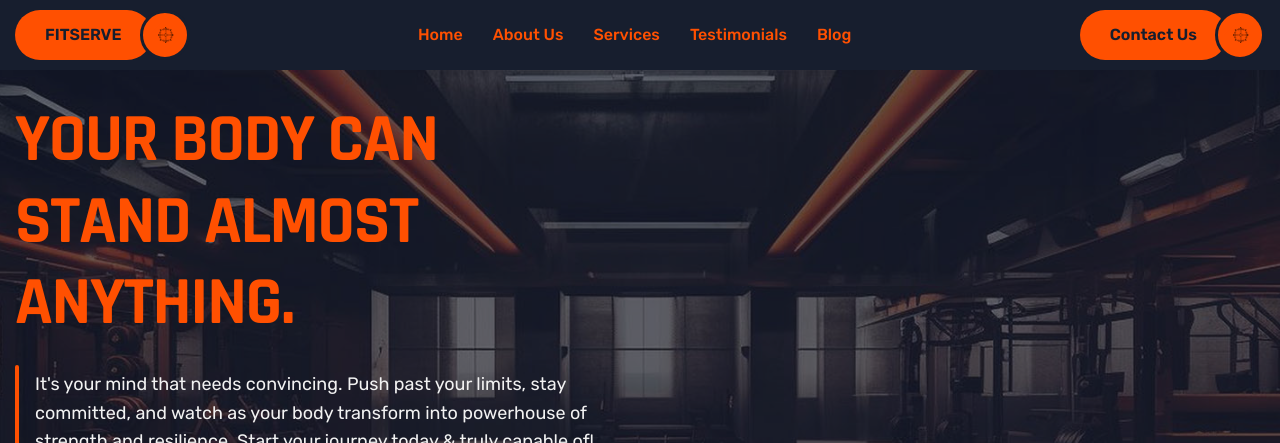
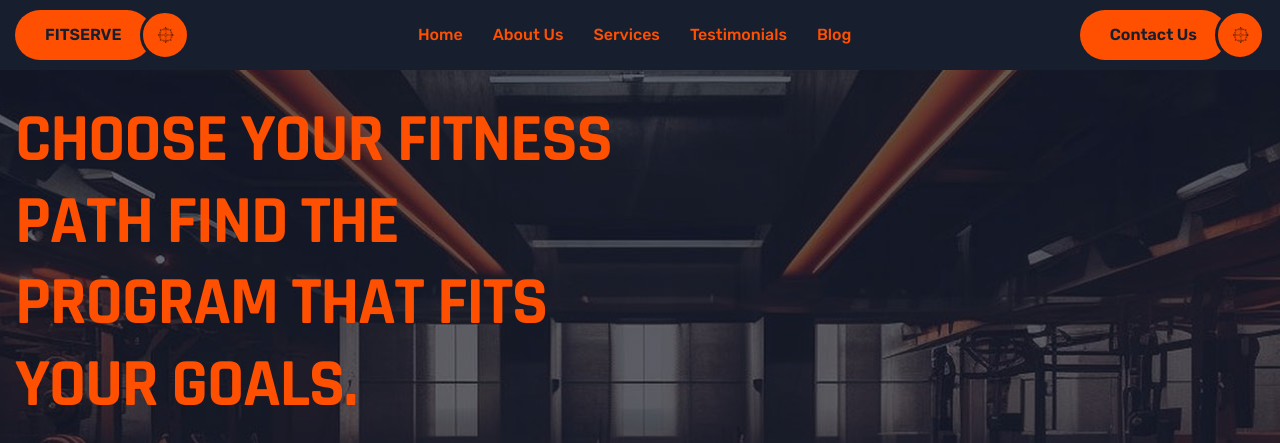
Before and after one commit to demo571/fitzym, a plain HTML site: page index.html in a window 1280 px wide. Shown: the top 443 px of the page. Drawn offline with Linux system fonts and the light colour scheme.

Commit message:
Update index.html

```diff
--- a/index.html
+++ b/index.html
@@ -208,7 +208,9 @@
                       <!-- Section Title Start -->
                       <div class="section-title dark-section">
                         <h1 class="text-anime-style-2" data-cursor="-opaque">
-                          Your body can <span>stand almost</span> anything.
+                          Choose Your Fitness Path
+                          <span>Find the program that </span>
+                          fits your goals.
                         </h1>
                         <p class="wow fadeInUp">
                           Whether you're looking for focused one-on-one
@@ -280,13 +282,14 @@
                       <!-- Section Title Start -->
                       <div class="section-title dark-section">
                         <h1 class="text-anime-style-2" data-cursor="-opaque">
-                          Your body can <span>stand almost</span> anything.
+                          Choose Your Fitness Path
+                          <span>Find the program that</span> fits your goals.
                         </h1>
                         <p class="wow fadeInUp">
-                          It's your mind that needs convincing. Push past your
-                          limits, stay committed, and watch as your body
-                          transform into powerhouse of strength and resilience.
-                          Start your journey today & truly capable of!
+                          Whether you're looking for focused one-on-one
+                          training, outdoor activites, or a complete
+                          transformation — Fitserve has a program tailored for
+                          your lifestyle and goals.
                         </p>
                       </div>
                       <!-- Section Title End -->
@@ -352,13 +355,14 @@
                       <!-- Section Title Start -->
                       <div class="section-title dark-section">
                         <h1 class="text-anime-style-2" data-cursor="-opaque">
-                          Your body can <span>stand almost</span> anything.
+                          Choose Your Fitness Path
+                          <span>Find the program </span> that fits your goals.
                         </h1>
                         <p class="wow fadeInUp">
-                          It's your mind that needs convincing. Push past your
-                          limits, stay committed, and watch as your body
-                          transform into powerhouse of strength and resilience.
-                          Start your journey today & truly capable of!
+                          Whether you're looking for focused one-on-one
+                          training, outdoor activites, or a complete
+                          transformation — Fitserve has a program tailored for
+                          your lifestyle and goals.
                         </p>
                       </div>
                       <!-- Section Title End -->
@@ -424,13 +428,14 @@
                       <!-- Section Title Start -->
                       <div class="section-title dark-section">
                         <h1 class="text-anime-style-2" data-cursor="-opaque">
-                          Your body can <span>stand almost</span> anything.
+                          Choose Your Fitness Path
+                          <span>Find the program </span> that fits your goals.
                         </h1>
                         <p class="wow fadeInUp">
-                          It's your mind that needs convincing. Push past your
-                          limits, stay committed, and watch as your body
-                          transform into powerhouse of strength and resilience.
-                          Start your journey today & truly capable of!
+                          Whether you're looking for focused one-on-one
+                          training, outdoor activites, or a complete
+                          transformation — Fitserve has a program tailored for
+                          your lifestyle and goals.
                         </p>
                       </div>
                       <!-- Section Title End -->
```
